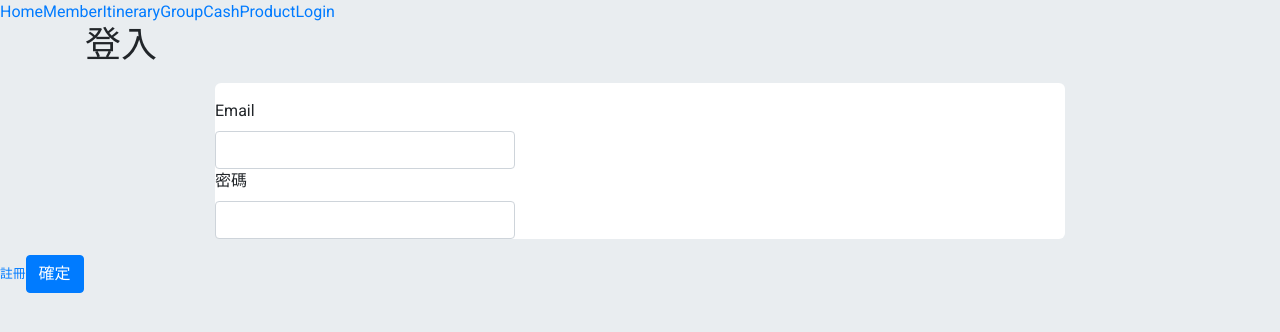
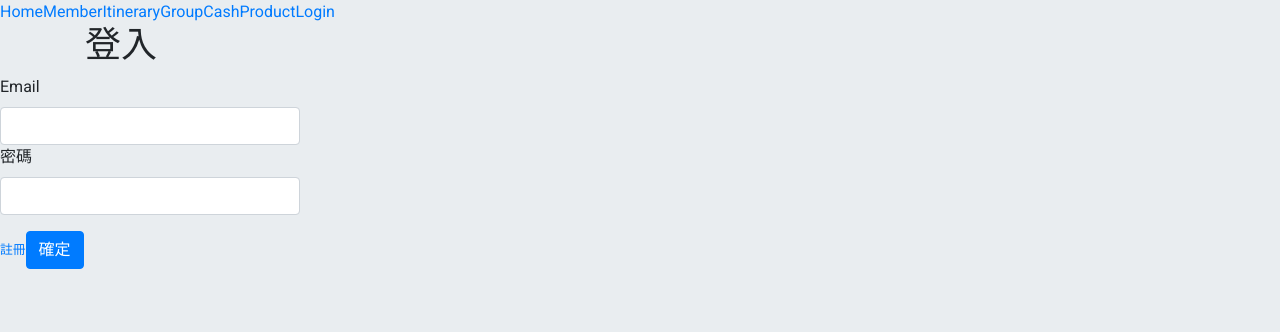
Before and after one commit to wenchiyeh/TripPlanner-Public, a React (Create React App) app: page /login in a window 1280 px wide. Shown: the top 332 px of the page. Built offline with nearby package versions, Linux system fonts and the light colour scheme.

Commit message:
更新scss名稱

```diff
--- a/src/pages/MemberEdit.js
+++ b/src/pages/MemberEdit.js
@@ -162,7 +162,7 @@ function MemberEdit(props) {
 
   const display = (
     <>
-      <div className="form-group memberedit">
+      <div className="form-group member-edit-style">
         <label htmlFor="nameInput">姓名</label>
         {/* is-invalid為不合法時的樣式，is-valid是合法欄位的樣式 */}
         <input
--- a/src/pages/Notice.js
+++ b/src/pages/Notice.js
@@ -52,7 +52,7 @@ function Notice(props) {
   )
   const NoticeList = (
     <>
-      <table className="table noticestyle">
+      <table className="table notice-style">
         <tr>
           <th scope="col">No.</th>
           <th>旅行日期</th>
--- a/src/style/main.scss
+++ b/src/style/main.scss
@@ -241,16 +241,17 @@ body {
 }
 
 //會員編輯
-.form-group{
+.member-edit-style{
     background: #ffffff;
     max-width: 850px;
     padding-top: 1rem;
     margin: 1rem auto;
     border-radius: 6px;
+
 }
 
 //通知表單
-.noticestyle{
+.notice-style{
   background: #ffffff;
     max-width: 850px;
     padding-top: 1rem;
```
